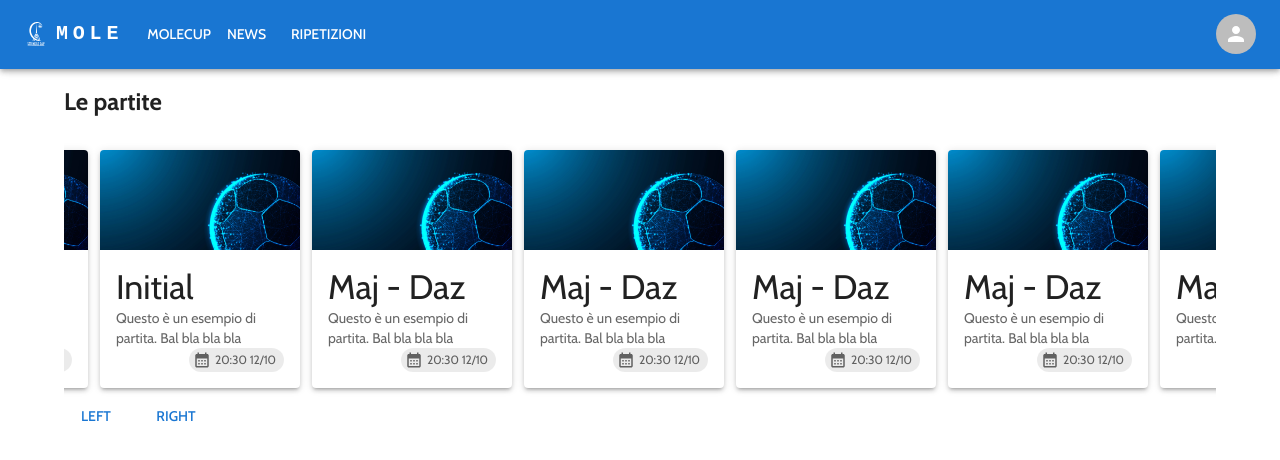
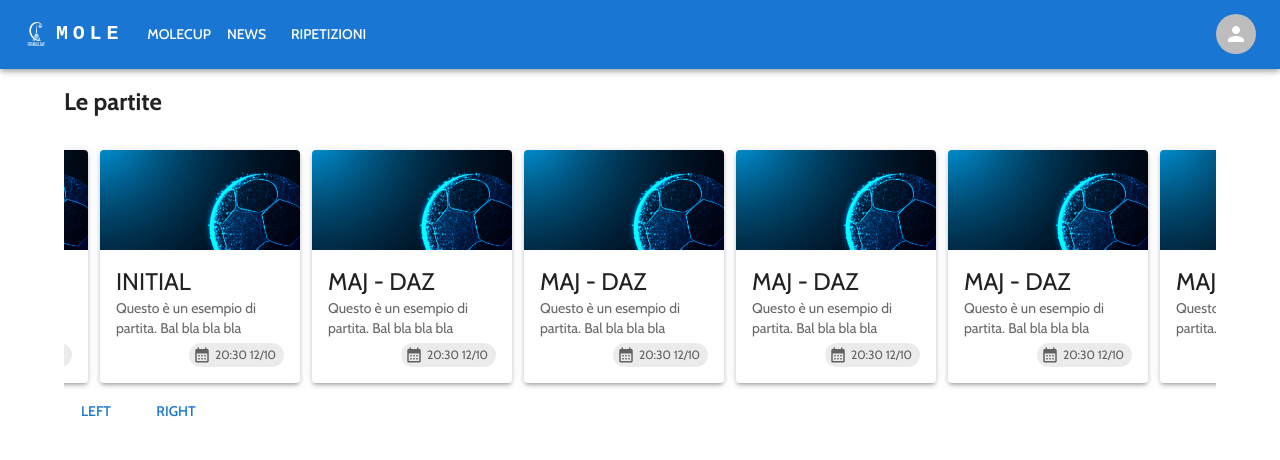
Before and after one commit to molecup/mole-frontend, a Next.js app in the folder mole-frontend/: page / in a window 1280 px wide. Shown: the top 460 px of the page. Built offline with nearby package versions, Linux system fonts and the light colour scheme.

Commit message:
match card title to uppercase

```diff
--- a/mole-frontend/src/components/cards.js
+++ b/mole-frontend/src/components/cards.js
@@ -42,10 +42,10 @@ export default function MatchCard(props) {
           </div>
         </CardMedia>
         <CardContent>
-          <Typography /*gutterBottom*/ variant="h4" color="textPrimary">
+          <Typography /*gutterBottom*/ variant="h5" color="textPrimary" textTransform="uppercase">
             {props.title}
           </Typography>
-          <Typography variant="body2" color="textSecondary"  >
+          <Typography variant="body2" color="textSecondary" gutterBottom >
             {props.description}
           </Typography>
           <Stack direction="row" spacing={1} justifyContent="flex-end">
```
